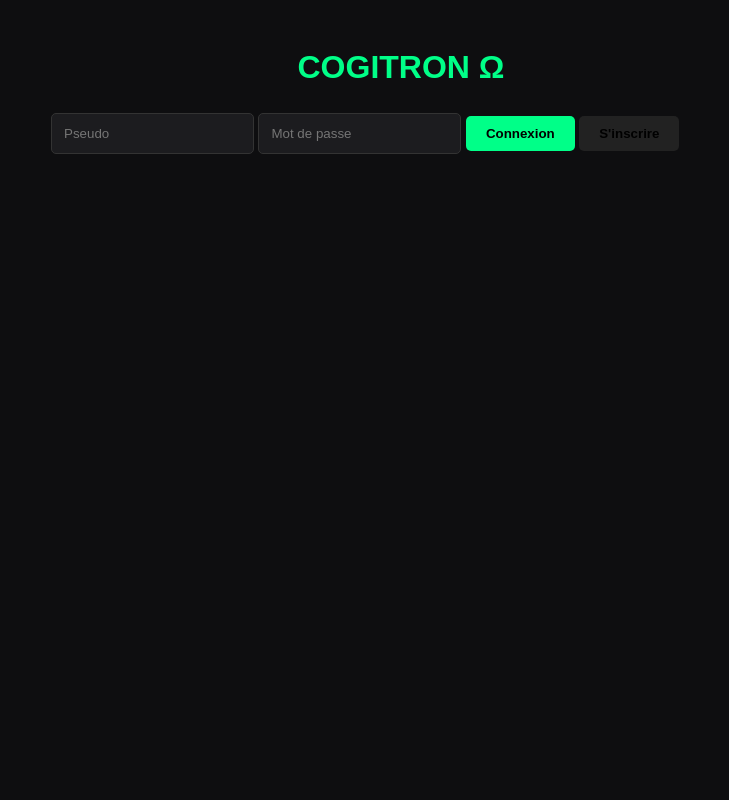
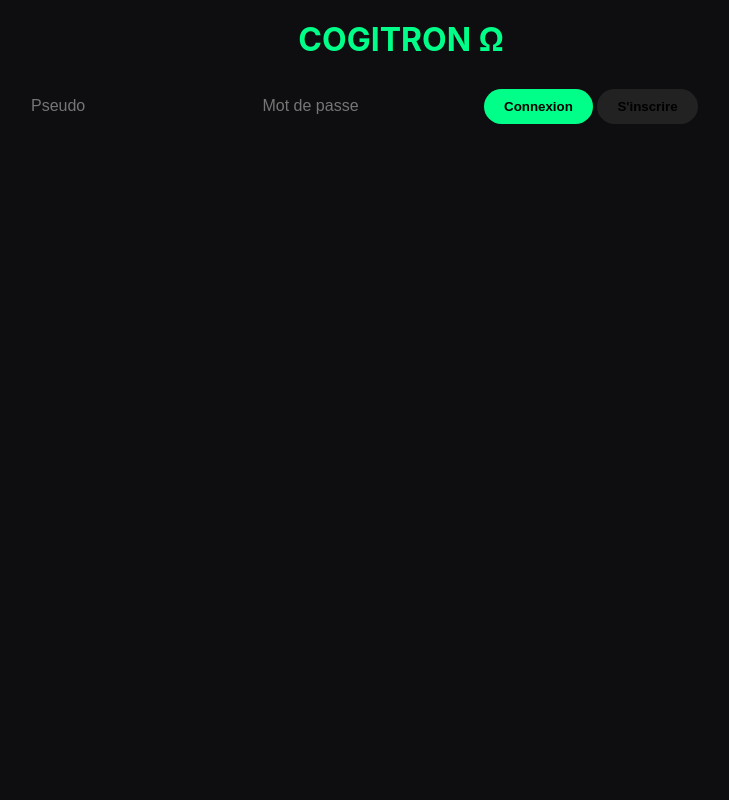
Before and after one commit to louisriallantt-a11y/cogitron, a Flask app: page / in a window 1280 px wide. Shown: the whole page, without its empty margins (239-968 px from the left). Run offline with Flask 3, Linux system fonts and the light colour scheme.

Commit message:
Update style.css

```diff
--- a/static/style.css
+++ b/static/style.css
@@ -1,49 +1,27 @@
-body {
-    background: #0e0e10;
-    color: white;
-    font-family: sans-serif;
-    display: flex;
-    justify-content: center;
-    padding: 20px;
+:root { --neon: #00ff88; --bg: #0e0e10; --card: #1c1c1f; }
+* { box-sizing: border-box; margin: 0; padding: 0; }
+
+body { background: var(--bg); color: white; font-family: 'Inter', sans-serif; display: flex; justify-content: center; height: 100vh; overflow: hidden; }
+
+.container { width: 100%; max-width: 800px; display: flex; flex-direction: column; padding: 20px; }
+
+/* Responsive Adjustments */
+@media (max-width: 600px) {
+    .container { padding: 10px; }
+    .message { max-width: 90% !important; }
 }
 
-.container { width: 100%; max-width: 700px; }
+#chat-box { flex: 1; overflow-y: auto; display: flex; flex-direction: column; gap: 15px; padding: 10px; }
 
-#chat-box {
-    height: 400px;
-    overflow-y: auto;
-    border: 1px solid #333;
-    padding: 15px;
-    margin-bottom: 10px;
-    display: flex;
-    flex-direction: column;
-    gap: 10px;
-    background: #161618;
-    border-radius: 10px;
-}
+.message { padding: 12px 18px; border-radius: 20px; max-width: 75%; line-height: 1.5; font-size: 15px; }
+.user-msg { align-self: flex-end; background: var(--neon); color: black; border-bottom-right-radius: 4px; }
+.ia-msg { align-self: flex-start; background: var(--card); border-bottom-left-radius: 4px; }
 
-.message { padding: 10px 15px; border-radius: 15px; max-width: 80%; line-height: 1.4; }
-.user-msg { align-self: flex-end; background: #00ff88; color: black; }
-.ia-msg { align-self: flex-start; background: #252529; color: white; border: 1px solid #333; }
+.input-area { background: #252529; border-radius: 30px; padding: 8px 15px; display: flex; gap: 10px; align-items: center; margin-top: 10px; }
+input { flex: 1; background: transparent; border: none; color: white; outline: none; padding: 10px; font-size: 16px; }
 
-.input-area { display: flex; gap: 10px; }
-input {
-    flex-grow: 1;
-    padding: 12px;
-    border-radius: 5px;
-    border: 1px solid #333;
-    background: #1c1c1f;
-    color: white;
-}
+button { background: var(--neon); border: none; padding: 10px 20px; border-radius: 20px; font-weight: bold; cursor: pointer; transition: 0.2s; }
+button:active { transform: scale(0.95); }
 
-button {
-    padding: 10px 20px;
-    background: #00ff88;
-    border: none;
-    border-radius: 5px;
-    font-weight: bold;
-    cursor: pointer;
-}
-
-.admin-panel { background: #201010; padding: 15px; border-radius: 10px; margin-top: 20px; border: 1px solid red; }
-.hidden { display: none; }
+.admin-panel { background: #2b1111; padding: 15px; border-radius: 10px; margin-top: 10px; font-size: 12px; }
+.hidden { display: none !important; }
```
